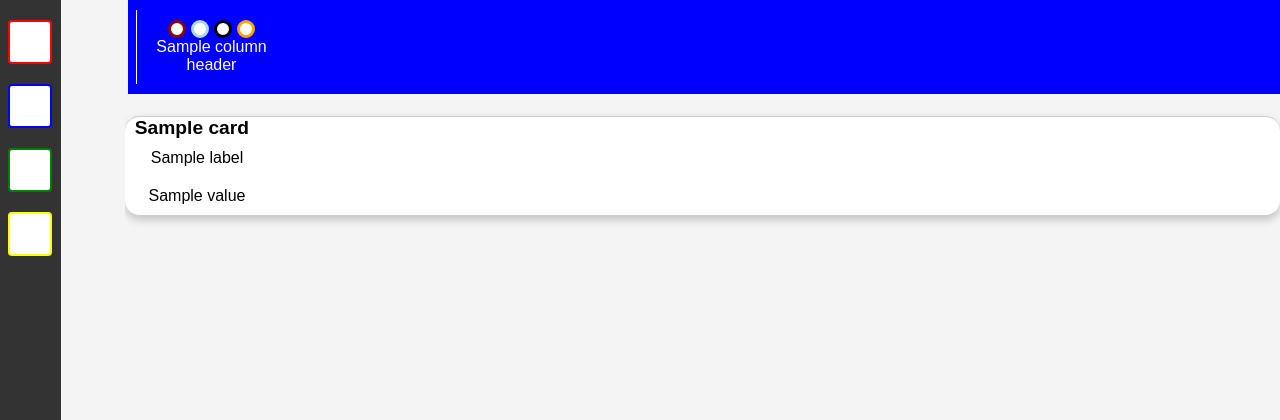
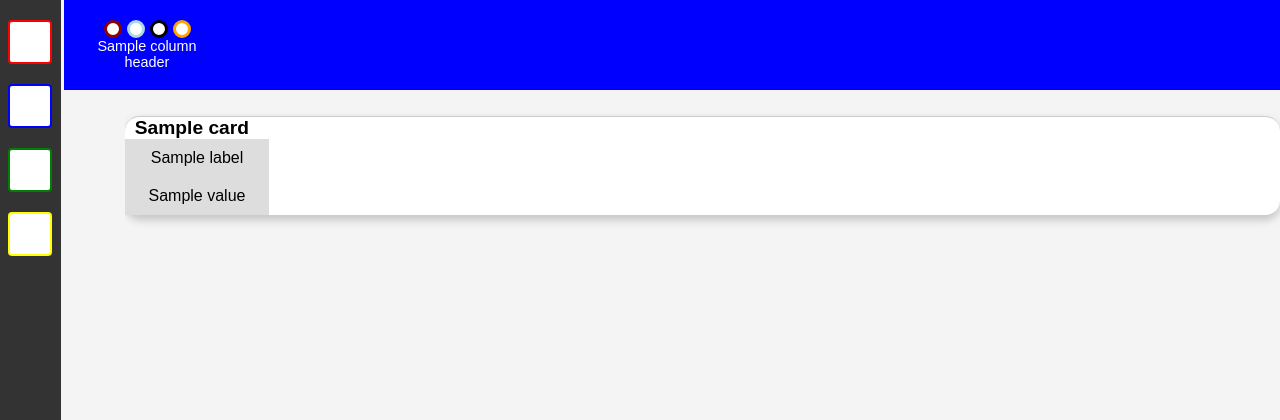
Before and after one commit to artificialname/boardgame, a Flask app: template templates/index.html in a window 1280 px wide. Shown: the top 420 px of the page. Run offline with Flask 3, Linux system fonts and the light colour scheme; the template is opened without the code that fills it: most values are stand-ins (such as "Sample title", 1, 10 or a date in 2020).

Commit message:
return to stable

```diff
--- a/templates/index.html
+++ b/templates/index.html
@@ -45,7 +45,7 @@
         .header-container {
             position: fixed;
             top: 0;
-            left: 10%;
+            left: 5%;
             width: 95%;
             background: blue;
             color: white;
@@ -57,22 +57,26 @@
             border: none;
         }
 
-        .header-grid, .card-labels, .card-content {
+        .header-grid {
+            display: grid;
+            grid-template-columns: repeat(8, 1fr);
             width: 100%;
             max-width: 1200px;
-            display: grid;
-            grid-template-columns: repeat(8, 1fr);
             text-align: center;
-            box-sizing: border-box; /* Ensures padding doesn't affect width */
+            font-size: 0.9em;
+            font-weight: normal;
         }
 
-        .header-item, .card-labels div, .card-content div {
+        .header-item {
             padding: 10px;
             border-left: 1px solid white;
-            box-sizing: border-box; /* Consistency */
+            display: flex;
+            flex-direction: column;
+            align-items: center;
+            justify-content: center;
         }
 
-        .card-labels div:first-child, .card-content div:first-child {
+        .header-item:first-child {
             border-left: none;
         }
 
@@ -131,6 +135,23 @@
             text-align: left;
             padding-left: 10px;
         }
+
+        .card-labels, .card-content {
+            display: grid;
+            grid-template-columns: repeat(8, 1fr);
+            text-align: center;
+            width: 100%;
+        }
+
+        .card-labels div, .card-content div {
+            padding: 10px;
+            background: #ddd;
+            border-left: 1px solid #999;
+        }
+
+        .card-labels div:first-child, .card-content div:first-child {
+            border-left: none;
+        }
     </style>
 </head>
 <body>
@@ -177,5 +198,27 @@
         </div>
         {% endfor %}
     </div>
+
+    <script>
+        document.addEventListener("DOMContentLoaded", function () {
+            // Toggle sidebar rectangles' colors
+            document.querySelectorAll(".sidebar-item").forEach(rect => {
+                rect.addEventListener("click", function () {
+                    this.style.backgroundColor = this.style.backgroundColor === "white" || this.style.backgroundColor === ""
+                        ? this.dataset.color
+                        : "white";
+                });
+            });
+
+            // Toggle header circles' colors
+            document.querySelectorAll(".circle").forEach(circle => {
+                circle.addEventListener("click", function () {
+                    this.style.backgroundColor = this.style.backgroundColor === "white" || this.style.backgroundColor === ""
+                        ? this.dataset.color
+                        : "white";
+                });
+            });
+        });
+    </script>
 </body>
 </html>
```
